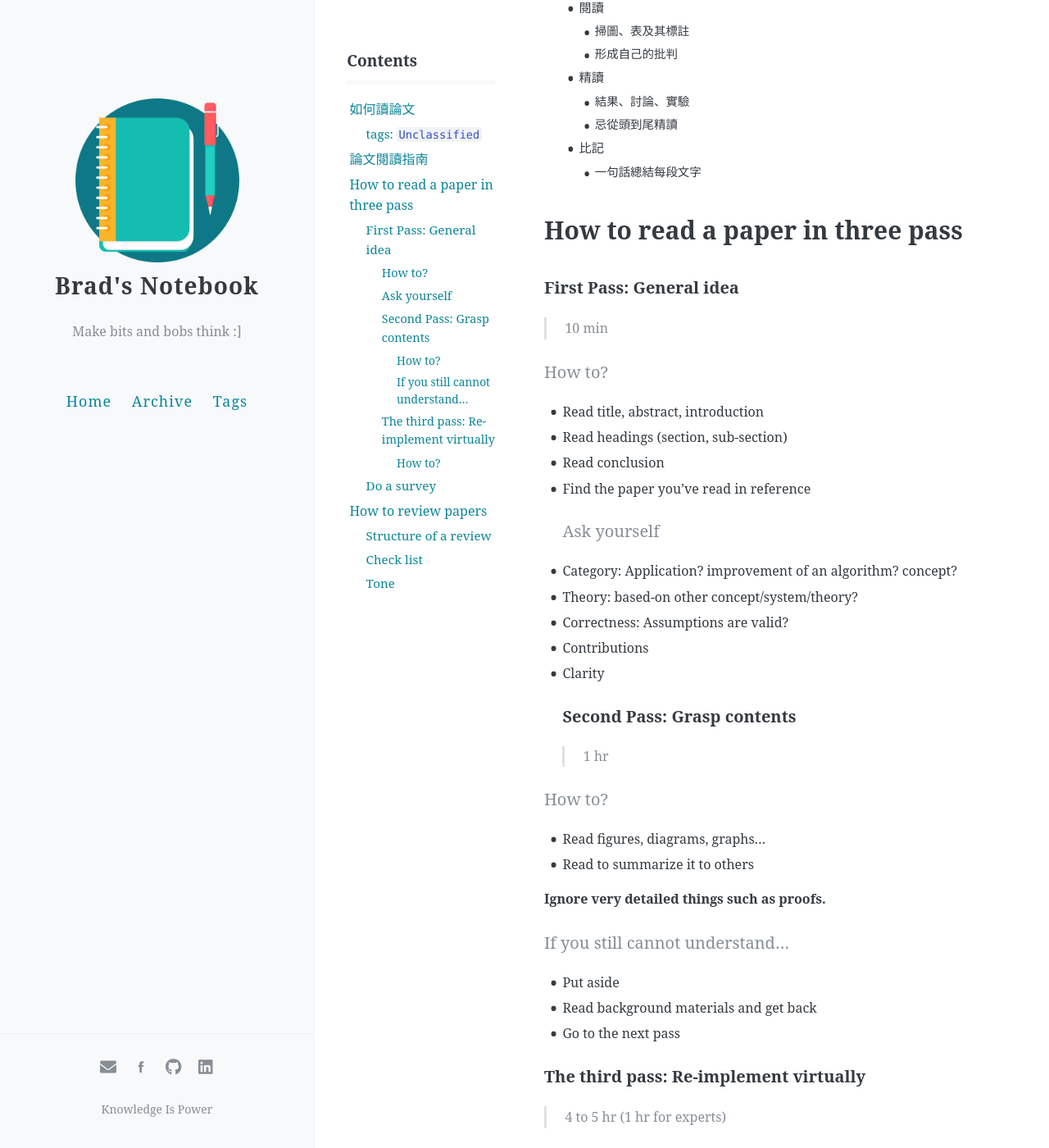
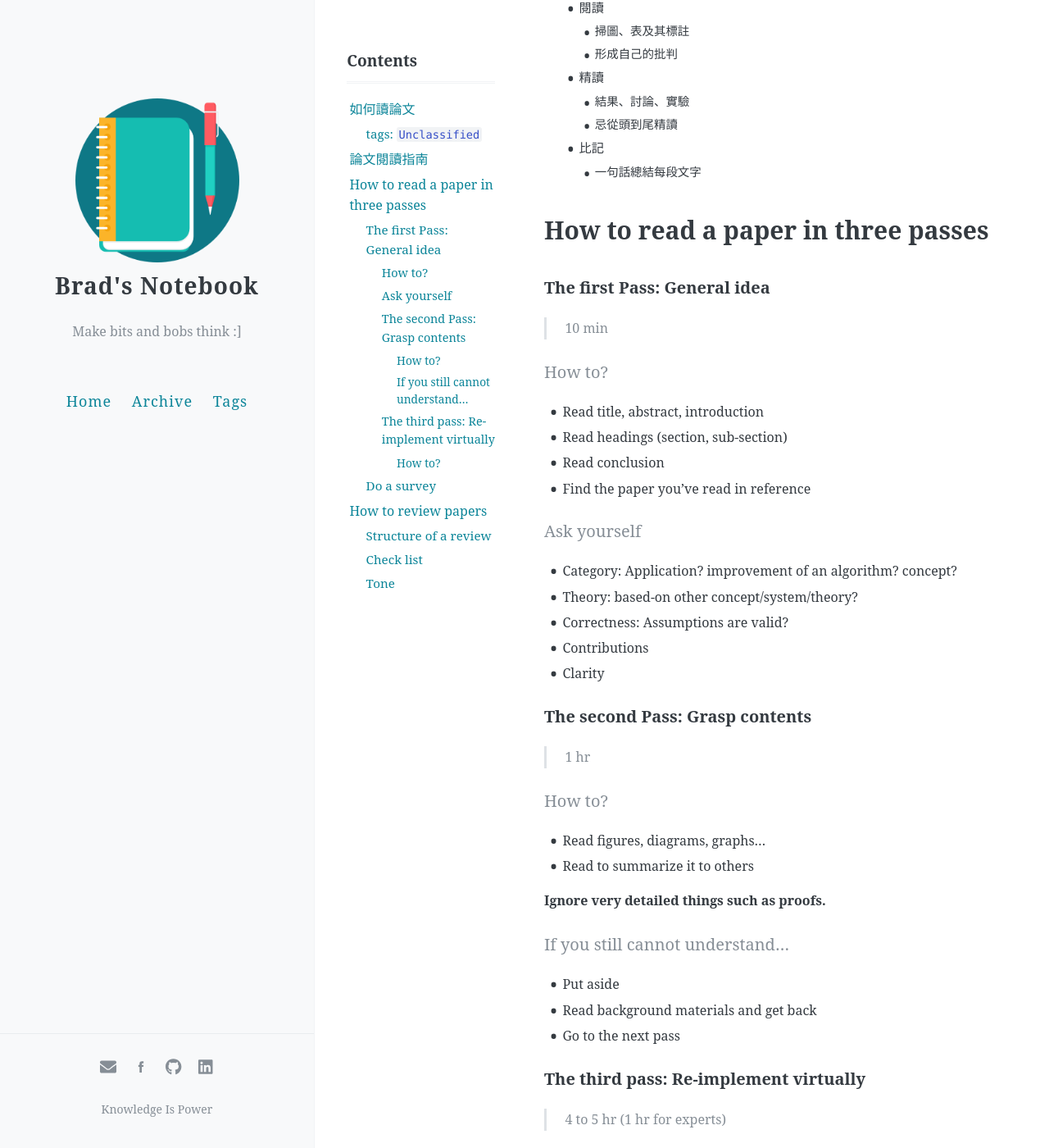
Before and after one commit to BradXiao/BradXiao.github.io, a Jekyll site: the page built from _posts/2020-09-11-readPapers.md, in a window 1280 px wide and 1400 px high, scrolled down 737 px. Shown: the whole window at 82% size. Built offline with Jekyll 4.4.1, drawn with Linux system fonts in a browser that asks for light colours; comment, search, counter and statistics services are not loaded.

Commit message:
update minor errors

```diff
--- a/_posts/2020-09-11-readPapers.md
+++ b/_posts/2020-09-11-readPapers.md
@@ -36,8 +36,8 @@ pinned: false
     * 比記
         * 一句話總結每段文字
 
-# How to read a paper in three pass
-### First Pass: General idea
+# How to read a paper in three passes
+### The first Pass: General idea
 > 10 min
 
 #### How to?
@@ -45,13 +45,15 @@ pinned: false
 * Read headings (section, sub-section)
 * Read conclusion
 * Find the paper you've read in reference
+
 #### Ask yourself
 * Category: Application? improvement of an algorithm? concept?
 * Theory: based-on other concept/system/theory?
 * Correctness: Assumptions are valid?
 * Contributions
 * Clarity
-### Second Pass: Grasp contents
+
+### The second Pass: Grasp contents
 > 1 hr
 
 #### How to?
@@ -86,6 +88,7 @@ These are key papers. They can also help you identify top conferences.
 * Make turns between papers from start to finish if you have time.
 * Start as soon as possible. Mark them up. Make comments in the blanks.
 * The purpose is to help select possible papers, not to judge on each paper.
+
 ## Structure of a review
 1. Summarize the paper
 2. State the contributions
```
